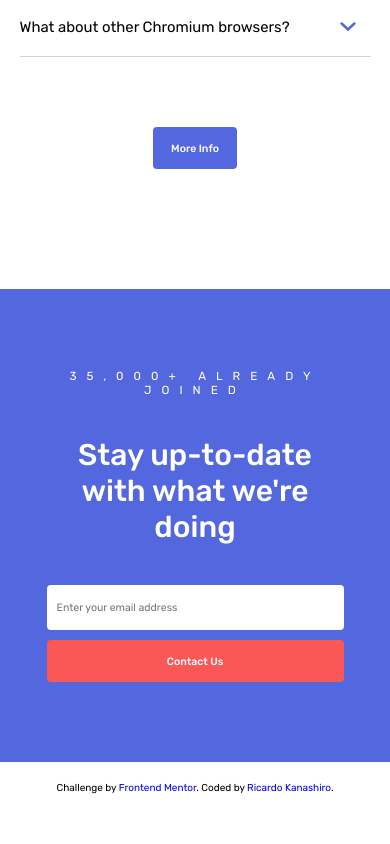
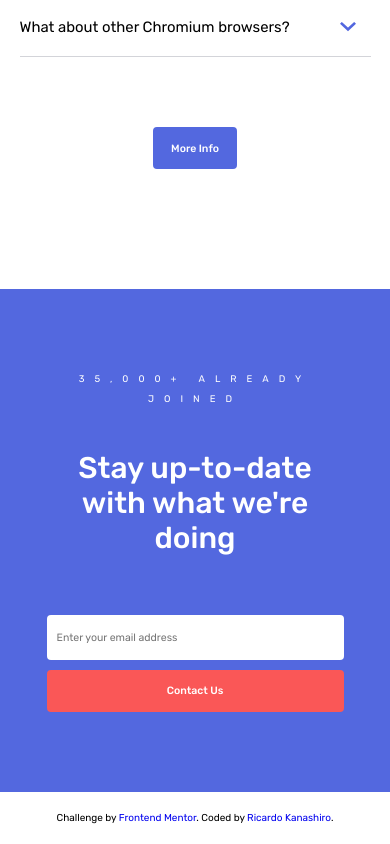
Before and after one commit to ricardokanashiro/Bookmark-Landing-Page, a website: page index.html in a window 390 px wide. Shown: the part 3365-4209 px from the top of the page. Before the commit the page ends 4179 px from the top, so only its background shows below. Drawn offline with Linux system fonts and the light colour scheme.

Commit message:
join component responsivity finished

```diff
--- a/scss/components/_join.scss
+++ b/scss/components/_join.scss
@@ -12,14 +12,16 @@
     h3 {
         font-weight: 400;
         letter-spacing: 1rem;
+        line-height: calc(1.8rem + .6vw);
         color: white;
         font-weight: 2rem;
         text-align: center;
+        font-size: calc(.8rem + .4vw);
     }
 
     h2 {
         color: white;
-        font-size: 3rem;
+        font-size: calc(2.8rem + .5vw);
         font-weight: 500;
         margin-top: 4rem;
         text-align: center;
@@ -35,7 +37,7 @@
 
 .join__contact-area {
     width: min(55rem, 90%);
-    margin-top: 4rem;
+    margin-top: 6rem;
 
     @include flex(center, stretch);
     gap: 1rem;
@@ -45,8 +47,7 @@
         background-color: $softRed;
         border: 0.25rem solid $softRed;
         flex-grow: 1;
-        // max-width: 12rem;
-
+        flex-shrink: 0;
     }
 
     button:hover {
```
Also changed, not shown: css/main.css, 1 other file.
